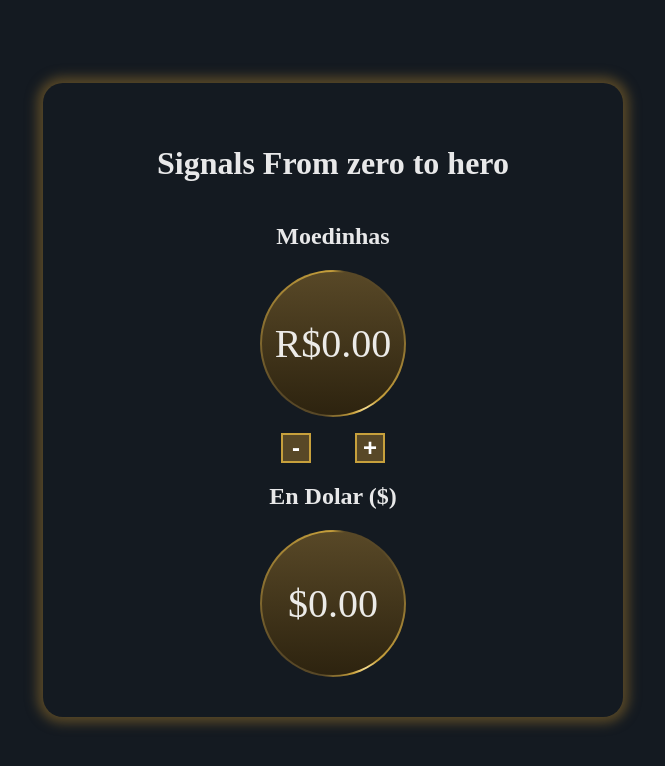
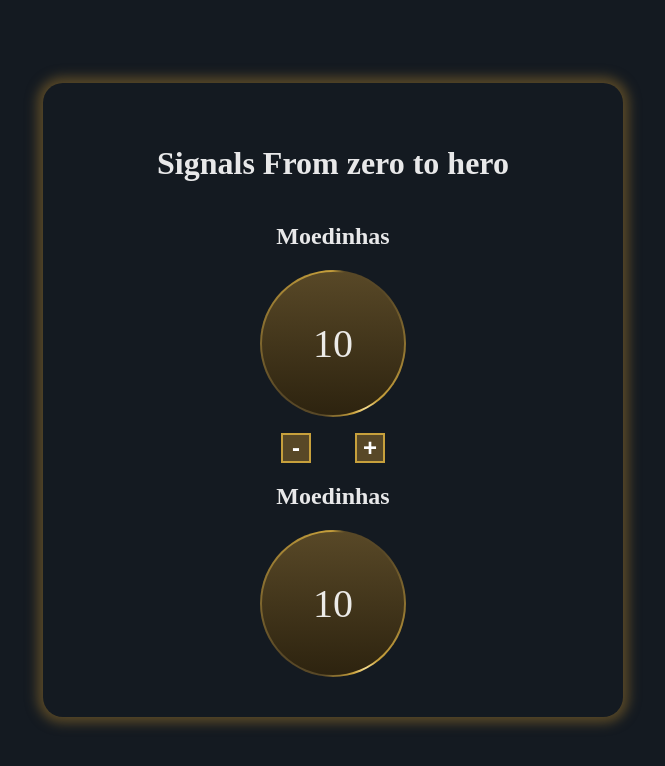
Before and after one commit to Radamanthys0/sessaoTecnicaXIV, an Angular app: page / in a window 1280 px wide. Shown: the top 766 px of the page, without its empty margins (307-972 px from the left). Built offline with nearby package versions, Linux system fonts and the light colour scheme.

Commit message:
feat: Coin component Created

```diff
--- a/src/app/app.component.html
+++ b/src/app/app.component.html
@@ -2,19 +2,25 @@
   <div class="content">
     <h1>Signals From zero to hero</h1>
 
-    <h2>Moedinhas</h2>
+    <!-- <h2>Moedinhas</h2>
     <div class="counter">
       <p>{{counter() | currency:'BRL' }}</p>
-    </div>
+    </div> -->
+    <app-coin />
+
+
     <div class="counter-actions">
       <button (click)="decrease()">-</button>
       <button (click)="increase()">+</button>
     </div>
 
-    <h2>En Dolar ($)</h2>
+    <!-- <h2>En Dolar ($)</h2>
     <div class="counter">
       <p>{{counterAsDolar() | currency}}</p>
-    </div>
+    </div> -->
+
+    <app-coin />
+
 
   </div>
 </main>
--- a/src/app/app.component.scss
+++ b/src/app/app.component.scss
@@ -23,33 +23,6 @@
   padding: 40px;
   text-align: center;
   box-shadow: 0px 0 12px 6px #584827;
-}
-
-.counter {
-  width: 126px;
-  padding: .5rem;
-  border-radius: 50%;
-  display: flex;
-  align-items: center;
-  justify-content: center;
-  font-size: 2.5rem;
-  animation: 8s gradient-angle infinite linear;
-  border: 2px solid transparent;
-  background-image: linear-gradient(#584827, #2d230f), conic-gradient(from var(--gradient-angle), #584827 0%, #c7a03c 37%, #f9de90 30%, #c7a03c 33%, #584827 40%, #584827 50%, #c7a03c 77%, #f9de90 80%, #c7a03c 83%, #584827 90%);
-  background-clip: padding-box, border-box;
-  background-origin: padding-box, border-box;
-}
-
-@keyframes gradient-angle {
-  to {
-    --gradient-angle: 1turn;
-  }
-}
-
-@property --gradient-angle {
-  syntax: "<angle>";
-  initial-value: 0turn;
-  inherits: false;
 }
 
 .counter-actions {
--- a/src/app/app.component.ts
+++ b/src/app/app.component.ts
@@ -1,9 +1,9 @@
-import { CurrencyPipe } from '@angular/common';
 import { Component, computed, effect, signal } from '@angular/core';
+import { CoinComponent } from './coin/coin.component';
 
 @Component({
   selector: 'app-root',
-  imports: [CurrencyPipe],
+  imports: [CoinComponent],
   templateUrl: './app.component.html',
   styleUrl: './app.component.scss'
 })
--- /dev/null
+++ b/src/app/coin/coin.component.html
@@ -0,0 +1,4 @@
+<h2>Moedinhas</h2>
+<div class="counter">
+  <p>{{10 }}</p>
+</div>
--- /dev/null
+++ b/src/app/coin/coin.component.scss
@@ -0,0 +1,26 @@
+.counter {
+  width: 126px;
+  padding: .5rem;
+  border-radius: 50%;
+  display: flex;
+  align-items: center;
+  justify-content: center;
+  font-size: 2.5rem;
+  animation: 8s gradient-angle infinite linear;
+  border: 2px solid transparent;
+  background-image: linear-gradient(#584827, #2d230f), conic-gradient(from var(--gradient-angle), #584827 0%, #c7a03c 37%, #f9de90 30%, #c7a03c 33%, #584827 40%, #584827 50%, #c7a03c 77%, #f9de90 80%, #c7a03c 83%, #584827 90%);
+  background-clip: padding-box, border-box;
+  background-origin: padding-box, border-box;
+}
+
+@keyframes gradient-angle {
+  to {
+    --gradient-angle: 1turn;
+  }
+}
+
+@property --gradient-angle {
+  syntax: "<angle>";
+  initial-value: 0turn;
+  inherits: false;
+}
```
Also changed, not shown: src/app/coin/coin.component.ts (added, +11 -0 lines), 1 other file (tests, documents, lock files or other folders).
